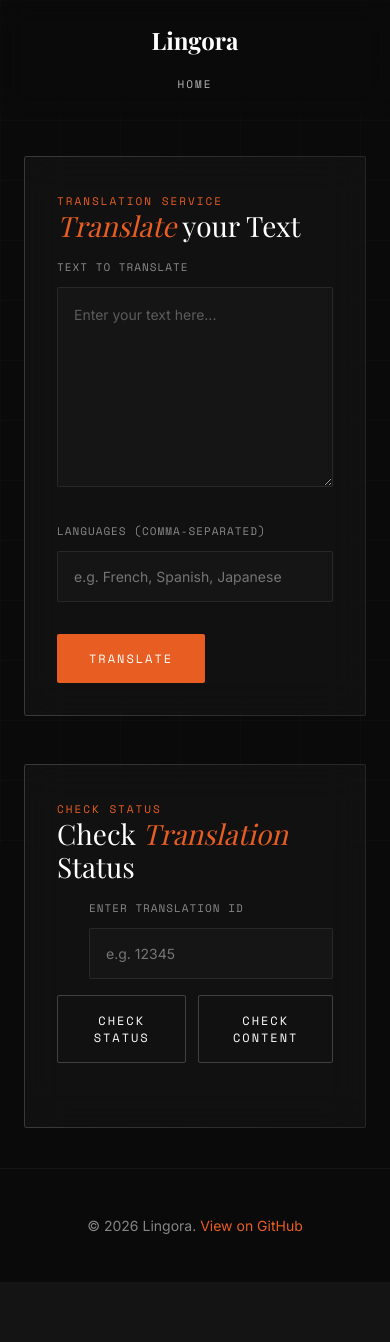
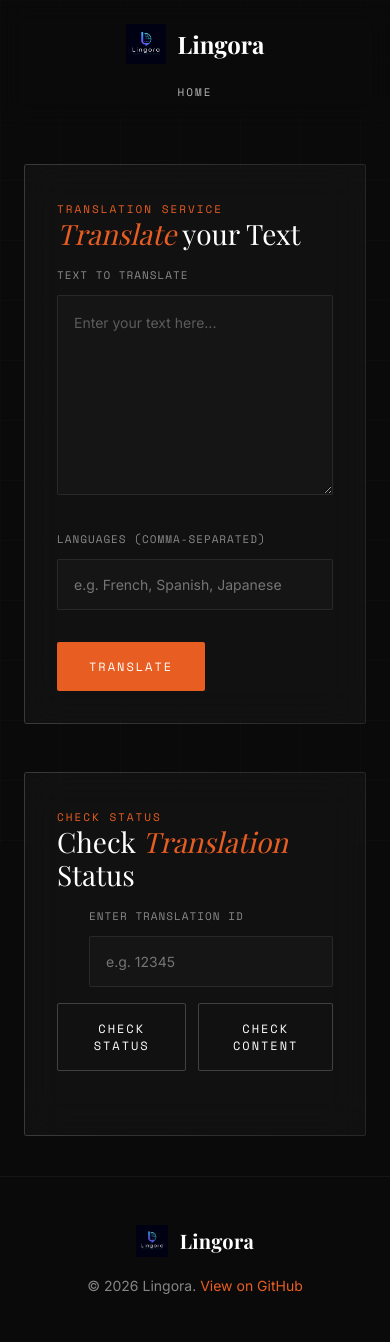
Before and after one commit to tonybnya/lingora, a FastAPI app: page /translator in a window 390 px wide. Before the commit the page ends 1234 px from the top, so only its background shows below. Run offline with FastAPI, Linux system fonts and the light colour scheme; some libraries are stand-ins or nearby versions; some web fonts are replaced.

Commit message:
feat: add brand logo to navbar, 404, and footers
- Add logo.png to navbars (index, translator): <a href="/" aria-label>
  with <img width=40 height=40 decoding=async> + <span>Lingora</span>
- Add logo.png to 404 page: prominent 80px logo linked to home, above
  the 404 code, gives users a clear path back
- Add logo.png to footers (index, translator): 32px logo + brand name
  above the existing copyright line, semantic <footer> used on translator
- Update .nav-logo to flex with the image (gap: 12px), add responsive
  32px sizing below 768px so the brand mark stays balanced on mobile
- Update footer to a flex column to stack brand + copyright cleanly
- Add .footer-brand + .error-logo styles in all three CSS files

Best practices applied:
- Explicit width/height attributes (prevent CLS)
- descriptive alt='Lingora' for screen readers
- aria-label on each wrapping <a> for link context
- decoding='async' to avoid blocking render
- semantic <footer> on the translator page (was <div>)
- logo URL via url_for() (not hardcoded) for static-asset versioning

```diff
--- a/app/static/css/translator.css
+++ b/app/static/css/translator.css
@@ -48,7 +48,12 @@ nav {
     width: 100%; max-width: 1100px; padding: 32px 48px;
     position: sticky; top: 0; z-index: 100; backdrop-filter: blur(12px);
 }
-.nav-logo { font-family: var(--font-display); font-size: 24px; font-weight: 700; color: #fff; text-decoration: none; }
+.nav-logo {
+    display: inline-flex; align-items: center; gap: 12px;
+    font-family: var(--font-display); font-size: 24px; font-weight: 700;
+    color: #fff; text-decoration: none;
+}
+.nav-logo img { width: 40px; height: 40px; object-fit: contain; display: block; }
 .nav-links { display: flex; gap: 32px; list-style: none; padding: 0; }
 .nav-links a { color: var(--text-primary); text-decoration: none; font-family: var(--font-mono); font-size: 11px; text-transform: uppercase; letter-spacing: 2px; opacity: 0.7; transition: opacity 0.15s ease; }
 .nav-links a:hover { opacity: 1; }
@@ -354,12 +359,21 @@ nav {
 
 /* Footer */
 .translator-footer {
+    display: flex; flex-direction: column; align-items: center; gap: 20px;
     text-align: center; padding: 48px;
     border-top: 1px solid rgba(255,255,255,0.05); width: 100%; z-index: 10; position: relative;
     margin-top: auto;
 }
 .translator-footer p { font-size: 14px; color: var(--text-secondary); }
 .translator-footer a { color: var(--primary); text-decoration: none; }
+.footer-brand {
+    display: inline-flex; align-items: center; gap: 12px; text-decoration: none;
+}
+.footer-brand img { width: 32px; height: 32px; object-fit: contain; display: block; }
+.footer-brand-name {
+    font-family: var(--font-display); font-size: 20px; font-weight: 700;
+    color: var(--text-primary); letter-spacing: 0.3px;
+}
 
 /* Responsive */
 @media (max-width: 768px) {
--- a/app/templates/translator.html
+++ b/app/templates/translator.html
@@ -3,10 +3,10 @@
 <head>
     <meta charset="UTF-8">
     <meta name="viewport" content="width=device-width, initial-scale=1.0">
-    <title>Translator — Lingora | AI Translation Service</title>
+    <title>Lingora - Translator | AI Translation Service</title>
     <link href="https://fonts.googleapis.com/css2?family=Playfair+Display:ital,wght@0,400;0,700;1,400&family=Space+Mono:wght@400;700&family=Inter:wght@300;400;600&display=swap" rel="stylesheet">
     <link href="{{ url_for('static', path='/css/translator.css') }}" rel="stylesheet">
-    <link rel="icon" type="image/x-icon" href="{{ url_for('static', path='/images/favicon.ico') }}">
+    <link rel="icon" type="image/png" href="{{ url_for('static', path='/images/favicon.png') }}">
 </head>
 <body>
 
@@ -16,7 +16,10 @@
     <div id="notify-container" class="notify-container" aria-live="polite" aria-atomic="true"></div>
 
     <nav>
-      <a href="/" class="nav-logo">Lingora</a>
+      <a href="/" class="nav-logo" aria-label="Lingora home">
+        <img src="{{ url_for('static', path='/images/logo.png') }}" alt="Lingora" width="40" height="40" decoding="async">
+        <span class="nav-logo-text">Lingora</span>
+      </a>
       <ul class="nav-links">
         <li><a href="/">Home</a></li>
         <!-- <li><a href="#">API</a></li> -->
@@ -94,10 +97,14 @@
       </div>
     </div>
 
-    <div class="translator-footer">
+    <footer class="translator-footer">
+        <a href="/" class="footer-brand" aria-label="Lingora home">
+          <img src="{{ url_for('static', path='/images/logo.png') }}" alt="Lingora" width="32" height="32" decoding="async">
+          <span class="footer-brand-name">Lingora</span>
+        </a>
         <!-- <p>&copy; <span id="footer-year"></span> Lingora. Built with FastAPI & OpenAI. <a href="https://github.com/tonybnya/lingora" target="_blank">View on GitHub</a></p> -->
         <p>&copy; <span id="footer-year"></span> Lingora. <a href="https://github.com/tonybnya/lingora" target="_blank">View on GitHub</a></p>
-    </div>
+    </footer>
 
     <script src="https://cdn.jsdelivr.net/npm/axios@1.17.0/dist/axios.min.js"></script>
     <script src="{{ url_for('static', path='/js/translator.js') }}"></script>
```
Also changed, not shown: app/static/css/404.css (+13 -0 lines), app/static/css/index.css (+37 -0 lines), app/templates/404.html (+5 -2 lines), app/templates/index.html (+10 -3 lines).
